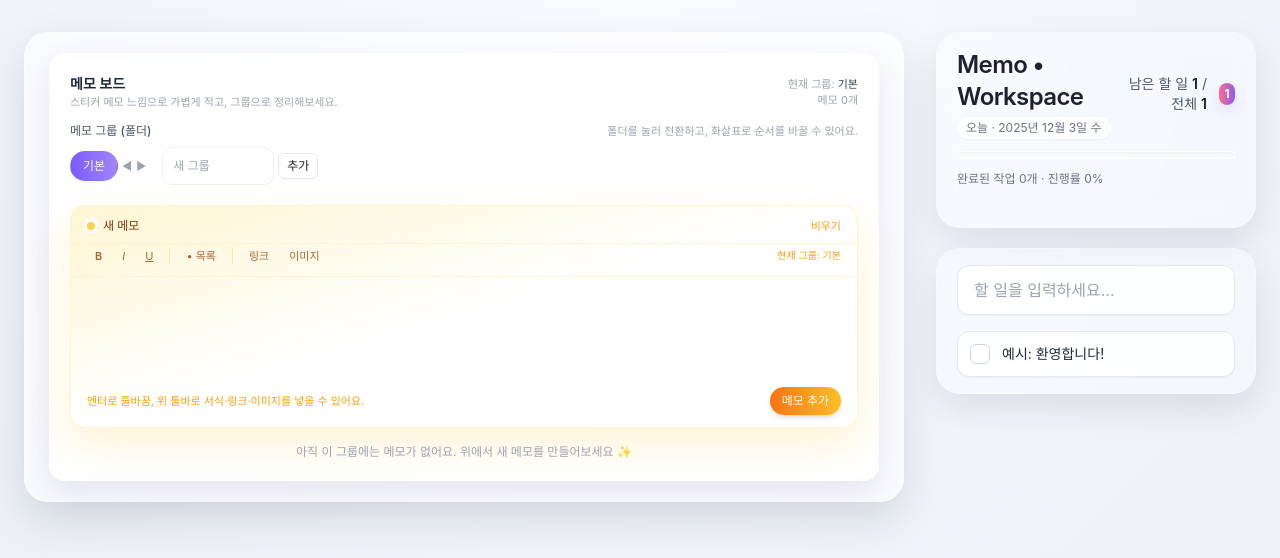
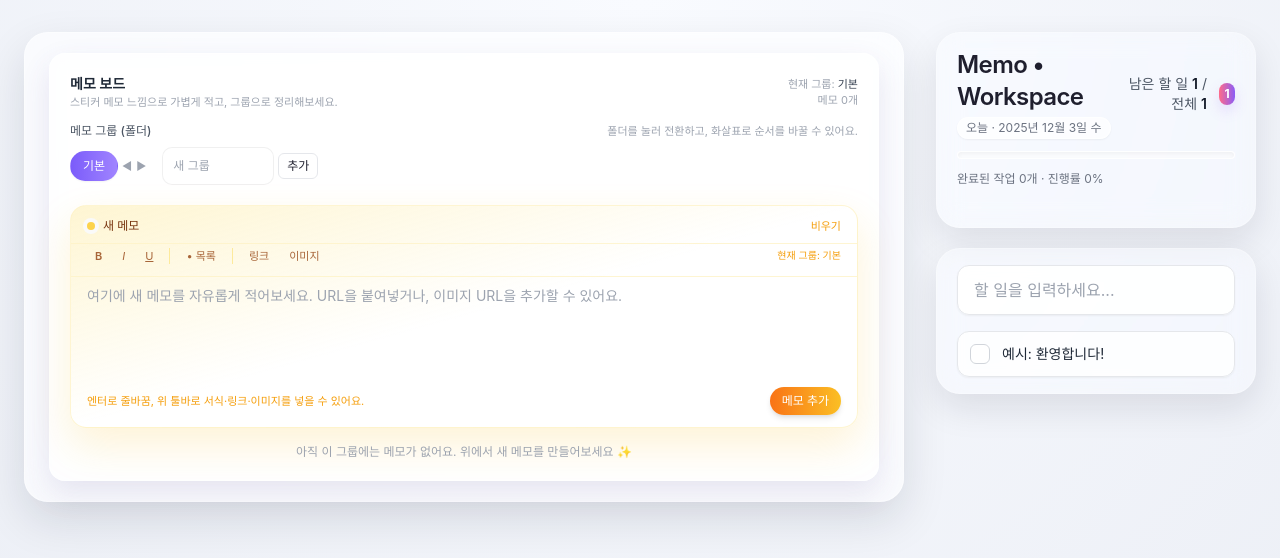
Before and after one commit to wskimkj/memo, a React (Vite) app: page / in a window 1280 px wide. Shown: the top 558 px of the page. Built offline with nearby package versions, Linux system fonts and the light colour scheme.

Commit message:
Update index.css

```diff
--- a/src/index.css
+++ b/src/index.css
@@ -71,3 +71,9 @@ body{
   backdrop-filter: blur(12px) saturate(160%);
   border: 1px solid rgba(255, 255, 255, 0.25);
 }
+
+[contenteditable][data-placeholder]:empty:before {
+  content: attr(data-placeholder);
+  color: #9ca3af;
+  pointer-events: none;
+}
```
